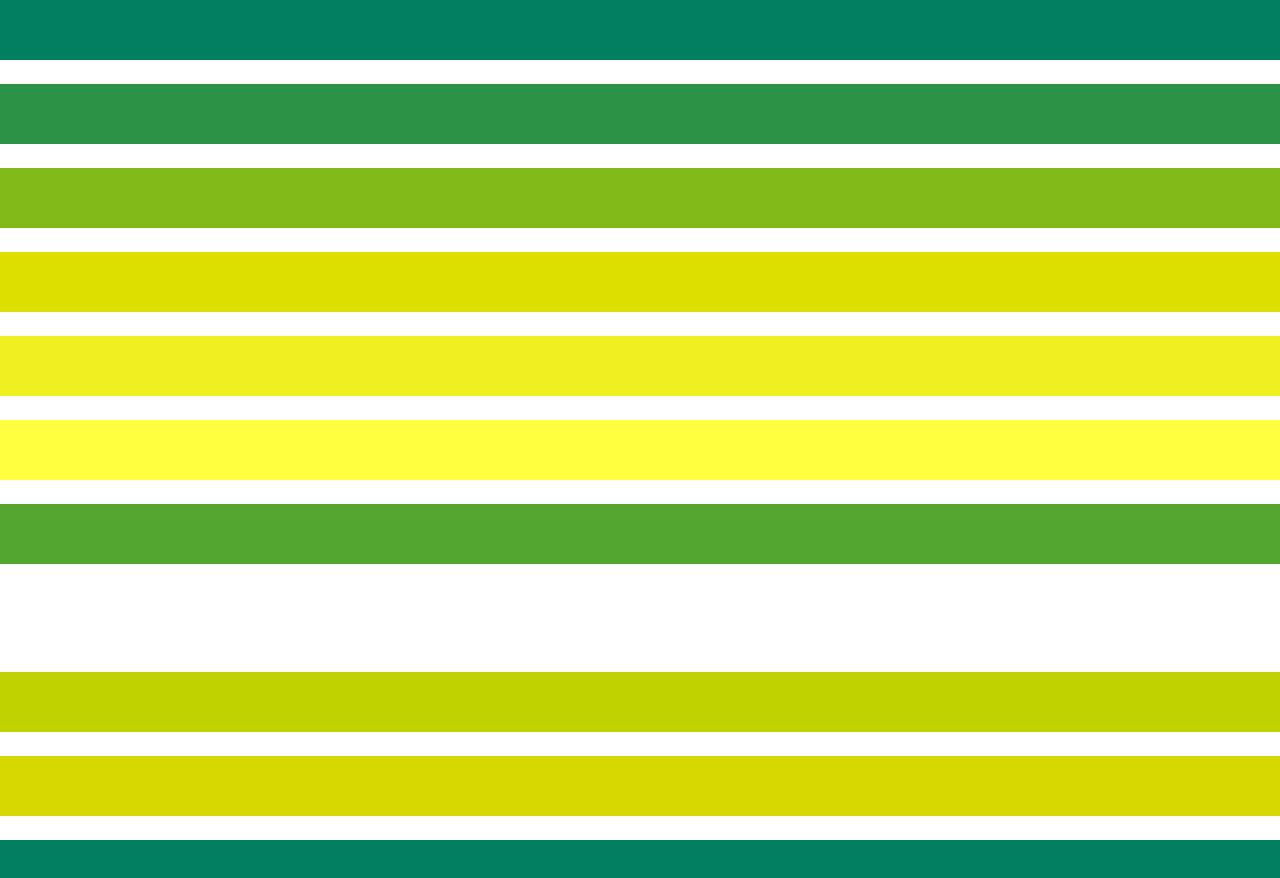
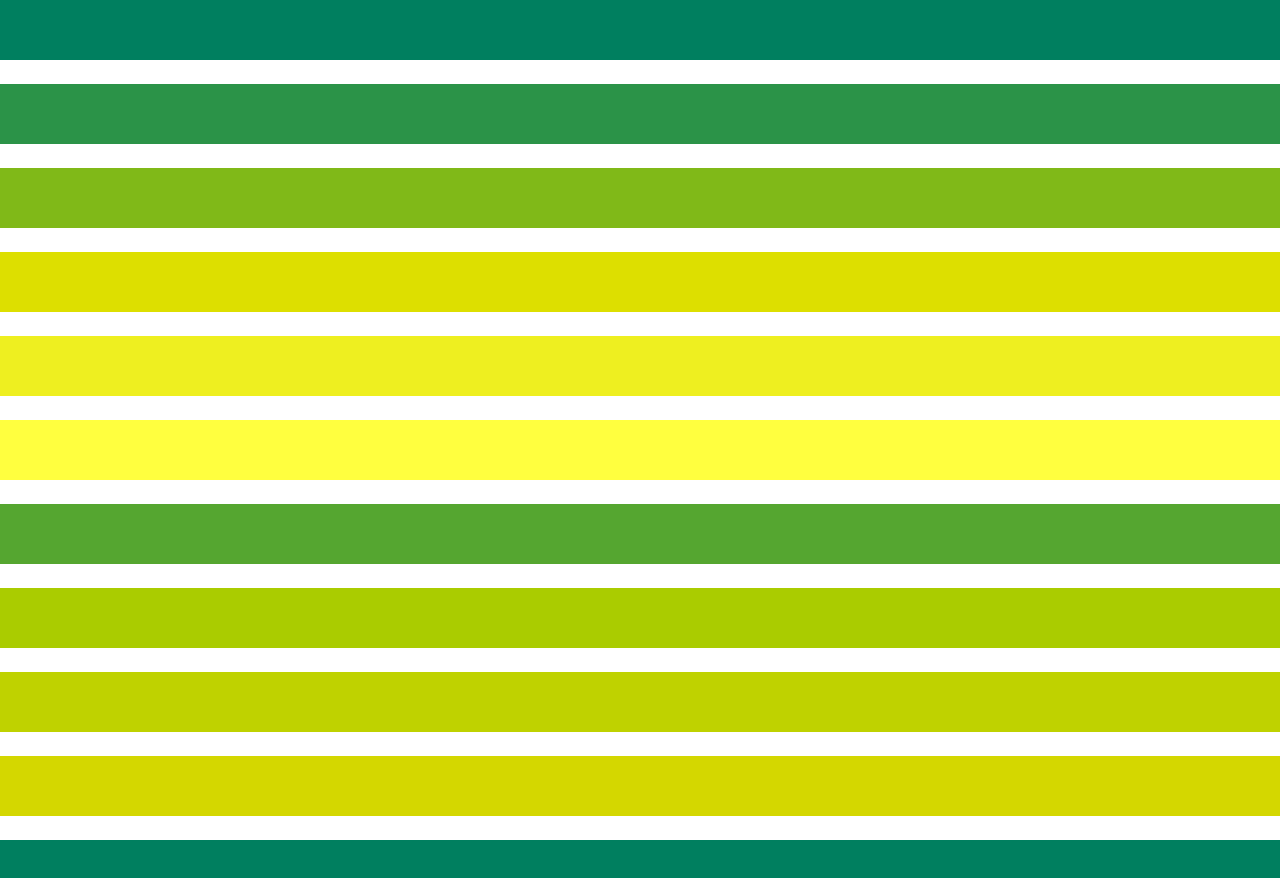
Before and after one commit to BadThad/Assignment10-grids, a plain HTML site: page index.html in a window 1280 px wide. Shown: the top 878 px of the page. Drawn offline with Linux system fonts and the light colour scheme.

Commit message:
spelling error

```diff
--- a/styles/styles.css
+++ b/styles/styles.css
@@ -33,7 +33,7 @@ body {
     background-color: #55A630;
 }
 
-.grid-element-eight {
+.grid-element-eighth {
     background-color: #AACC00;
 }
 
```
